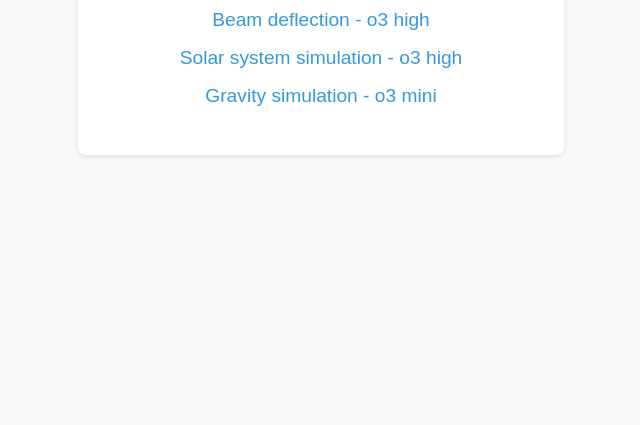
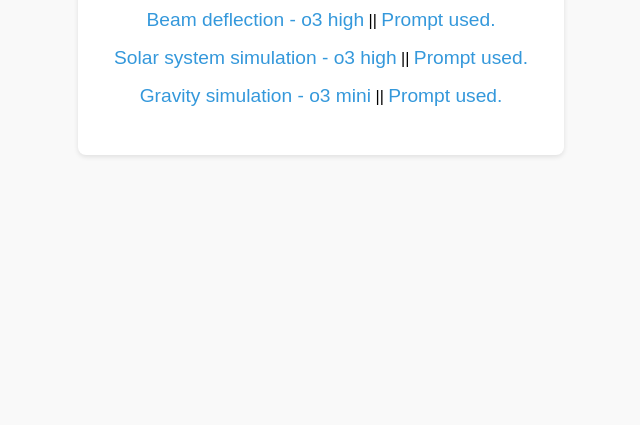
Before and after one commit to andrewmooney/andrewmooney.github.io, a plain HTML site: page index.html in a window 1280 px wide. Shown: the part 375-800 px from the top of the page, without its empty margins (319-959 px from the left). Drawn offline with Linux system fonts and the light colour scheme.

Commit message:
Adds prompts

```diff
--- a/index.html
+++ b/index.html
@@ -46,9 +46,9 @@
     <div class="container">
       <h1>ChatGpt generated projects</h1>
       <ul>
-        <li><a href="beam/">Beam deflection - o3 high</a></li>
-        <li><a href="solar/">Solar system simulation - o3 high</a></li>
-        <li><a href="tbp/">Gravity simulation - o3 mini</a></li>
+        <li><a href="beam/">Beam deflection - o3 high</a> <span> || </span> <a href"https://chatgpt.com/share/67a59160-b42c-8004-9430-128e3dd86a41" target="_blank">Prompt used.</a></li>
+        <li><a href="solar/">Solar system simulation - o3 high</a> <span> || </span> <a href"https://chatgpt.com/share/67a58c9b-52f8-8004-9d03-af906d96c126" target="_blank">Prompt used.</a></li>
+        <li><a href="tbp/">Gravity simulation - o3 mini</a><span> || </span> <a href"https://chatgpt.com/share/67a59182-f2e8-8004-9a84-edf455e81773" target="_blank">Prompt used.</a></li>
       </ul>
     </div>
   </body>
```
